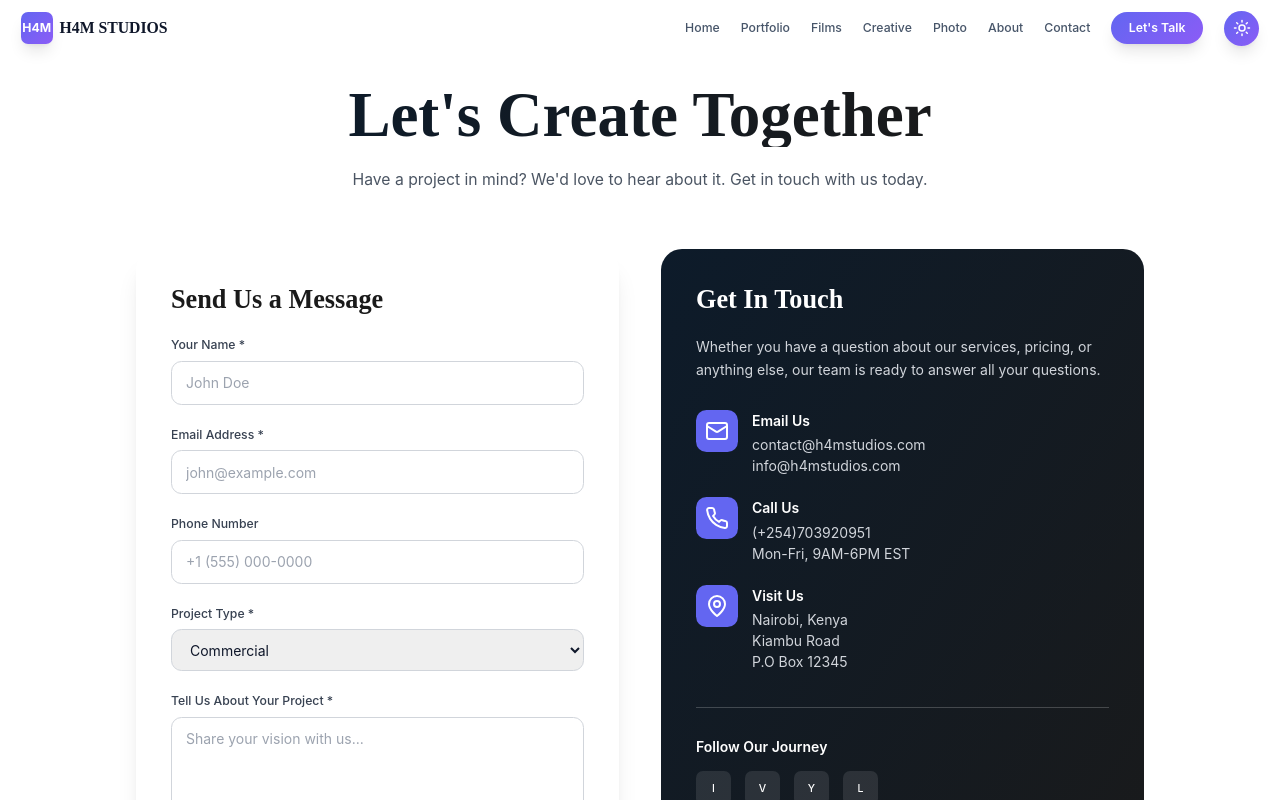
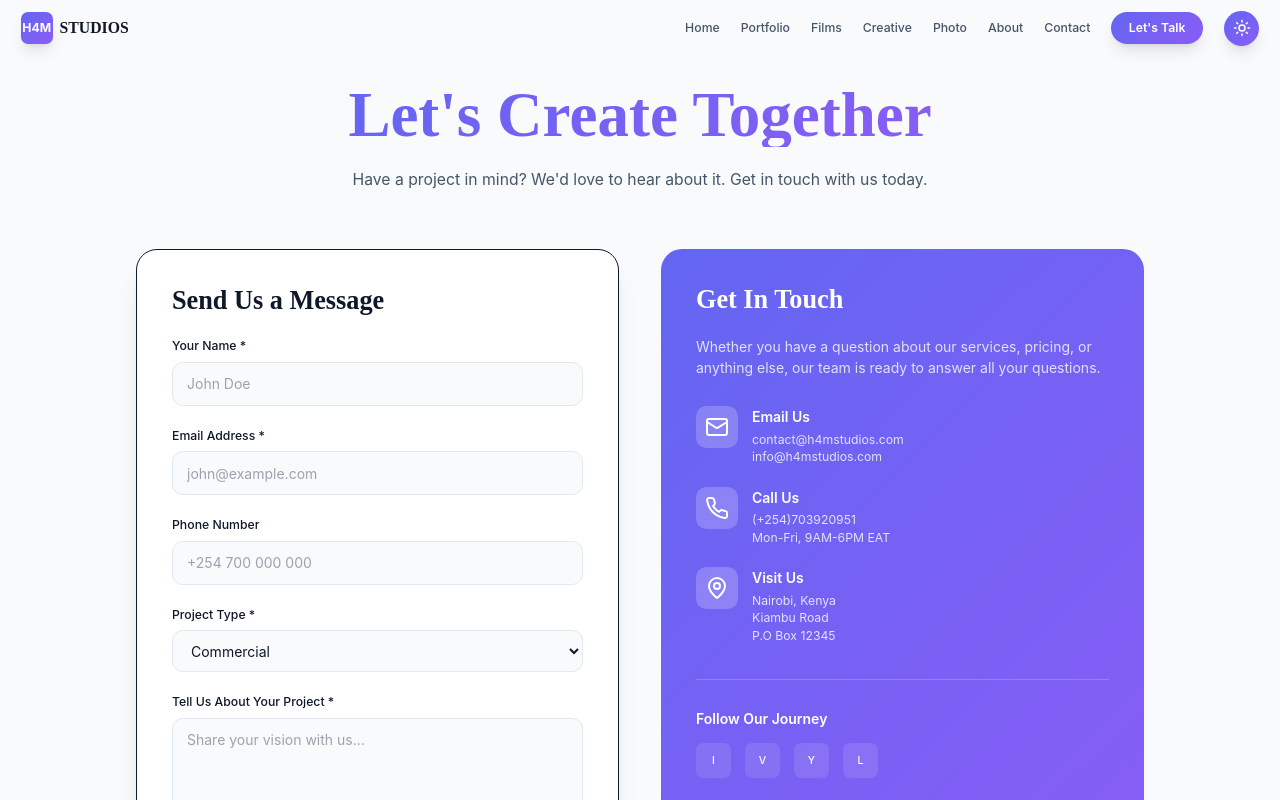
Before and after one commit to Techtoxic/cinema, a Next.js app: page /contact in a window 1280 px wide. Shown: the top 800 px of the page. Built offline with nearby package versions, Linux system fonts and the light colour scheme.

Commit message:
fix: add proper dark mode support for contact, about, and creative pages + remove duplicate H4M in logo

```diff
--- a/app/contact/page.tsx
+++ b/app/contact/page.tsx
@@ -28,7 +28,7 @@ export default function Contact() {
   };
 
   return (
-    <main className="min-h-screen pt-24 pb-20">
+    <main className="min-h-screen pt-24 pb-20" style={{ backgroundColor: "var(--color-surface)" }}>
       {/* Header */}
       <section className="container mx-auto px-6 mb-16">
         <motion.div
@@ -37,10 +37,16 @@ export default function Contact() {
           transition={{ duration: 0.6 }}
           className="text-center max-w-3xl mx-auto"
         >
-          <h1 className="text-5xl md:text-7xl font-display font-bold mb-6 bg-gradient-to-r from-dark-blue to-dark-charcoal bg-clip-text text-transparent">
+          <h1 className="text-3xl md:text-5xl lg:text-7xl font-display font-bold mb-6"
+            style={{
+              background: `linear-gradient(135deg, var(--color-primary), var(--color-secondary))`,
+              WebkitBackgroundClip: "text",
+              WebkitTextFillColor: "transparent",
+              backgroundClip: "text"
+            }}>
             Let's Create Together
           </h1>
-          <p className="text-lg text-gray-600">
+          <p className="text-sm md:text-lg" style={{ color: "var(--color-text-secondary)" }}>
             Have a project in mind? We'd love to hear about it. Get in touch with us today.
           </p>
         </motion.div>
@@ -54,14 +60,15 @@ export default function Contact() {
             animate={{ opacity: 1, x: 0 }}
             transition={{ duration: 0.6, delay: 0.2 }}
           >
-            <form onSubmit={handleSubmit} className="bg-white rounded-3xl shadow-xl p-8 md:p-10">
-              <h2 className="text-3xl font-display font-bold mb-6 text-dark-charcoal">
+            <form onSubmit={handleSubmit} className="rounded-3xl shadow-xl p-8 md:p-10"
+              style={{ backgroundColor: "var(--color-bg)", borderColor: "var(--color-border)", border: "1px solid" }}>
+              <h2 className="text-2xl md:text-3xl font-display font-bold mb-6" style={{ color: "var(--color-text)" }}>
                 Send Us a Message
               </h2>
 
               <div className="space-y-6">
                 <div>
-                  <label htmlFor="name" className="block text-sm font-medium text-gray-700 mb-2">
+                  <label htmlFor="name" className="block text-sm font-medium mb-2" style={{ color: "var(--color-text)" }}>
                     Your Name *
                   </label>
                   <input
@@ -71,13 +78,18 @@ export default function Contact() {
                     required
                     value={formData.name}
                     onChange={handleChange}
-                    className="w-full px-4 py-3 rounded-xl border border-gray-300 focus:border-primary focus:ring-2 focus:ring-primary/20 outline-none transition-all duration-300"
+                    className="w-full px-4 py-3 rounded-xl border outline-none transition-all duration-300"
+                    style={{
+                      backgroundColor: "var(--color-surface)",
+                      borderColor: "var(--color-border)",
+                      color: "var(--color-text)"
+                    }}
                     placeholder="John Doe"
                   />
                 </div>
 
                 <div>
-                  <label htmlFor="email" className="block text-sm font-medium text-gray-700 mb-2">
+                  <label htmlFor="email" className="block text-sm font-medium mb-2" style={{ color: "var(--color-text)" }}>
                     Email Address *
                   </label>
                   <input
@@ -87,13 +99,18 @@ export default function Contact() {
                     required
                     value={formData.email}
                     onChange={handleChange}
-                    className="w-full px-4 py-3 rounded-xl border border-gray-300 focus:border-primary focus:ring-2 focus:ring-primary/20 outline-none transition-all duration-300"
+                    className="w-full px-4 py-3 rounded-xl border outline-none transition-all duration-300"
+                    style={{
+                      backgroundColor: "var(--color-surface)",
+                      borderColor: "var(--color-border)",
+                      color: "var(--color-text)"
+                    }}
                     placeholder="john@example.com"
                   />
                 </div>
 
                 <div>
-                  <label htmlFor="phone" className="block text-sm font-medium text-gray-700 mb-2">
+                  <label htmlFor="phone" className="block text-sm font-medium mb-2" style={{ color: "var(--color-text)" }}>
                     Phone Number
                   </label>
                   <input
@@ -102,13 +119,18 @@ export default function Contact() {
                     name="phone"
                     value={formData.phone}
                     onChange={handleChange}
-                    className="w-full px-4 py-3 rounded-xl border border-gray-300 focus:border-primary focus:ring-2 focus:ring-primary/20 outline-none transition-all duration-300"
-                    placeholder="+1 (555) 000-0000"
+                    className="w-full px-4 py-3 rounded-xl border outline-none transition-all duration-300"
+                    style={{
+                      backgroundColor: "var(--color-surface)",
+                      borderColor: "var(--color-border)",
+                      color: "var(--color-text)"
+                    }}
+                    placeholder="+254 700 000 000"
                   />
                 </div>
 
                 <div>
-                  <label htmlFor="projectType" className="block text-sm font-medium text-gray-700 mb-2">
+                  <label htmlFor="projectType" className="block text-sm font-medium mb-2" style={{ color: "var(--color-text)" }}>
                     Project Type *
                   </label>
                   <select
@@ -117,7 +139,12 @@ export default function Contact() {
                     required
                     value={formData.projectType}
                     onChange={handleChange}
-                    className="w-full px-4 py-3 rounded-xl border border-gray-300 focus:border-primary focus:ring-2 focus:ring-primary/20 outline-none transition-all duration-300"
+                    className="w-full px-4 py-3 rounded-xl border outline-none transition-all duration-300"
+                    style={{
+                      backgroundColor: "var(--color-surface)",
+                      borderColor: "var(--color-border)",
+                      color: "var(--color-text)"
+                    }}
                   >
                     <option value="commercial">Commercial</option>
                     <option value="narrative">Narrative Film</option>
@@ -128,7 +155,7 @@ export default function Contact() {
                 </div>
 
                 <div>
-                  <label htmlFor="message" className="block text-sm font-medium text-gray-700 mb-2">
+                  <label htmlFor="message" className="block text-sm font-medium mb-2" style={{ color: "var(--color-text)" }}>
                     Tell Us About Your Project *
                   </label>
                   <textarea
@@ -138,14 +165,20 @@ export default function Contact() {
                     value={formData.message}
                     onChange={handleChange}
                     rows={6}
-                    className="w-full px-4 py-3 rounded-xl border border-gray-300 focus:border-primary focus:ring-2 focus:ring-primary/20 outline-none transition-all duration-300 resize-none"
+                    className="w-full px-4 py-3 rounded-xl border outline-none transition-all duration-300 resize-none"
+                    style={{
+                      backgroundColor: "var(--color-surface)",
+                      borderColor: "var(--color-border)",
+                      color: "var(--color-text)"
+                    }}
                     placeholder="Share your vision with us..."
                   />
                 </div>
 
                 <button
                   type="submit"
-                  className="w-full bg-gradient-gold text-white font-semibold py-4 rounded-full hover:scale-105 transition-all duration-300 shadow-lg shadow-primary/30 flex items-center justify-center gap-2"
+                  className="w-full text-white font-semibold py-4 rounded-full hover:scale-105 transition-all duration-300 shadow-lg flex items-center justify-center gap-2"
+                  style={{ background: "linear-gradient(135deg, var(--color-primary), var(--color-secondary))" }}
                 >
                   <Send size={20} />
                   Send Message
@@ -161,45 +194,46 @@ export default function Contact() {
             transition={{ duration: 0.6, delay: 0.3 }}
             className="lg:pt-0"
           >
-            <div className="bg-gradient-to-br from-dark-blue to-dark-charcoal rounded-3xl p-8 md:p-10 text-white h-full">
-              <h2 className="text-3xl font-display font-bold mb-6">
+            <div className="rounded-3xl p-8 md:p-10 text-white h-full"
+              style={{ background: "linear-gradient(135deg, var(--color-primary), var(--color-secondary))" }}>
+              <h2 className="text-2xl md:text-3xl font-display font-bold mb-6">
                 Get In Touch
               </h2>
-              <p className="text-gray-300 mb-8 leading-relaxed">
+              <p className="text-white/80 mb-8 leading-relaxed text-sm md:text-base">
                 Whether you have a question about our services, pricing, or anything else,
                 our team is ready to answer all your questions.
               </p>
 
               <div className="space-y-6 mb-10">
                 <div className="flex items-start gap-4">
-                  <div className="w-12 h-12 bg-primary rounded-xl flex items-center justify-center flex-shrink-0">
+                  <div className="w-12 h-12 bg-white/20 rounded-xl flex items-center justify-center flex-shrink-0">
                     <Mail size={24} />
                   </div>
                   <div>
                     <h3 className="font-semibold mb-1">Email Us</h3>
-                    <p className="text-gray-300">contact@h4mstudios.com</p>
-                    <p className="text-gray-300">info@h4mstudios.com</p>
+                    <p className="text-white/80 text-sm">contact@h4mstudios.com</p>
+                    <p className="text-white/80 text-sm">info@h4mstudios.com</p>
                   </div>
                 </div>
 
                 <div className="flex items-start gap-4">
-                  <div className="w-12 h-12 bg-primary rounded-xl flex items-center justify-center flex-shrink-0">
+                  <div className="w-12 h-12 bg-white/20 rounded-xl flex items-center justify-center flex-shrink-0">
                     <Phone size={24} />
                   </div>
                   <div>
                     <h3 className="font-semibold mb-1">Call Us</h3>
-                    <p className="text-gray-300">(+254)703920951</p>
-                    <p className="text-gray-300">Mon-Fri, 9AM-6PM EST</p>
+                    <p className="text-white/80 text-sm">(+254)703920951</p>
+                    <p className="text-white/80 text-sm">Mon-Fri, 9AM-6PM EAT</p>
                   </div>
                 </div>
 
                 <div className="flex items-start gap-4">
-                  <div className="w-12 h-12 bg-primary rounded-xl flex items-center justify-center flex-shrink-0">
+                  <div className="w-12 h-12 bg-white/20 rounded-xl flex items-center justify-center flex-shrink-0">
                     <MapPin size={24} />
                   </div>
                   <div>
                     <h3 className="font-semibold mb-1">Visit Us</h3>
-                    <p className="text-gray-300">
+                    <p className="text-white/80 text-sm">
                       Nairobi, Kenya<br />
                       Kiambu Road<br />
                       P.O Box 12345
@@ -215,7 +249,7 @@ export default function Contact() {
                     <a
                       key={platform}
                       href="#"
-                      className="w-10 h-10 bg-white/10 hover:bg-primary rounded-lg flex items-center justify-center transition-colors duration-300"
+                      className="w-10 h-10 bg-white/10 hover:bg-white/20 rounded-lg flex items-center justify-center transition-colors duration-300"
                     >
                       <span className="text-xs font-medium">{platform[0]}</span>
                     </a>
--- a/components/Footer.tsx
+++ b/components/Footer.tsx
@@ -23,7 +23,7 @@ export default function Footer() {
                 <span className="text-xs font-bold text-white">H4M</span>
               </div>
               <span className="text-sm font-display font-bold" style={{ color: "var(--color-text)" }}>
-                H4M STUDIOS
+                STUDIOS
               </span>
             </div>
             <p className="text-[10px] mb-3" style={{ color: "var(--color-text-secondary)" }}>
--- a/components/Navigation.tsx
+++ b/components/Navigation.tsx
@@ -58,7 +58,7 @@ export default function Navigation() {
               className="text-lg font-display font-bold"
               style={{ color: "var(--color-text)" }}
             >
-              H4M STUDIOS
+              STUDIOS
             </span>
           </Link>
 
```
